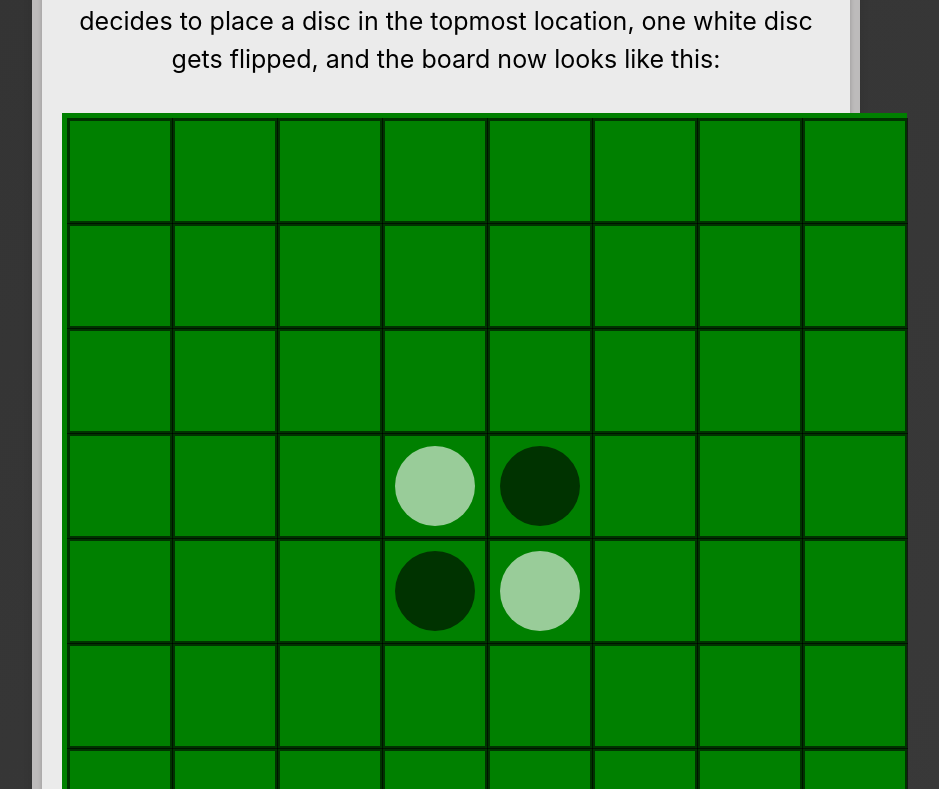
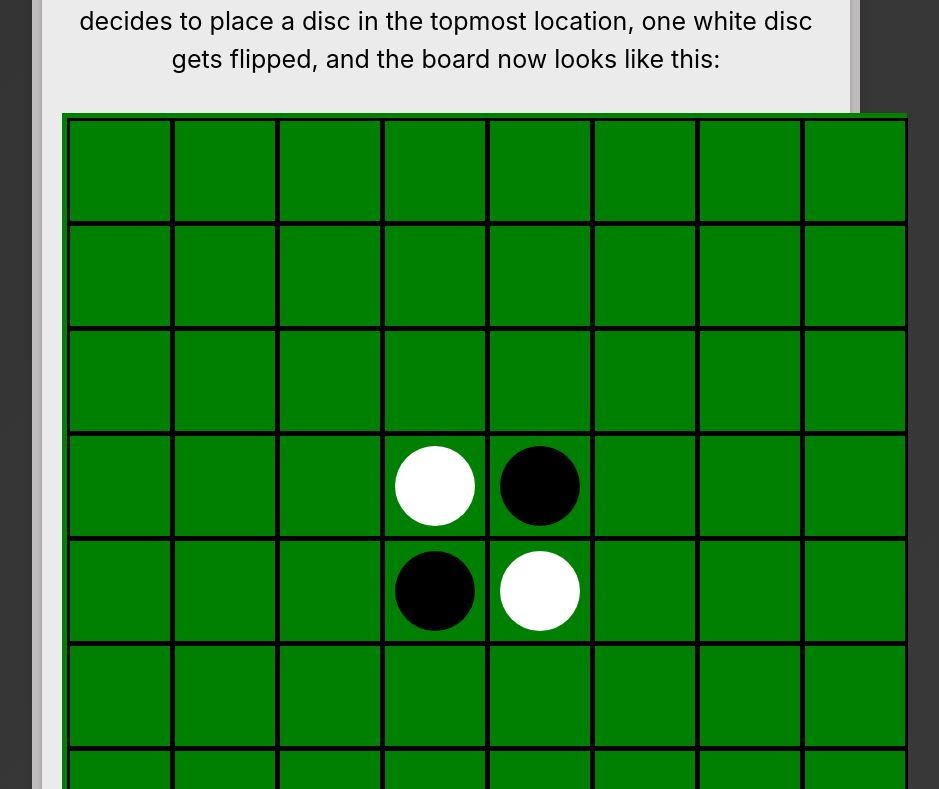
Before and after one commit to isaactheskipper/react-othello-game, a React (Vite) app: page / in a window 1280 px wide. Shown: the part 4911-5700 px from the top of the page, without its empty margins (268-1207 px from the left). Built offline with nearby package versions, Linux system fonts and the light colour scheme.

Commit message:
new change

```diff
--- a/src/componets/Board3.jsx
+++ b/src/componets/Board3.jsx
@@ -24,8 +24,7 @@ const Board3 = () => {
                         height: '100px',
                         width: '100px',
                         position: 'relative',
-                        color:'black',
-                        opacity:'60%'
+                        color:'black'
                     }}
                 >
                     {isWhite && createDisc('white')}
```
